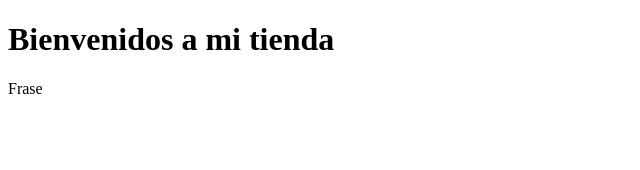
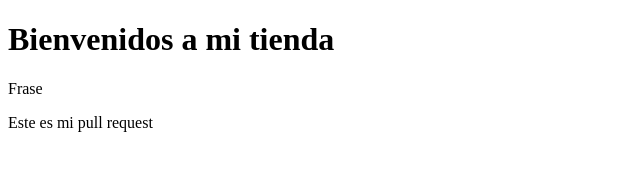
Before and after one commit to SESIOM5/FILADUROS, a plain HTML site: page index.html in a window 1280 px wide. Shown: the whole page, without its empty margins (0-640 px from the left). Drawn offline with Linux system fonts and the light colour scheme.

Commit message:
Update index.html

```diff
--- a/index.html
+++ b/index.html
@@ -8,5 +8,6 @@
 <body>
     <h1>Bienvenidos a mi tienda</h1>
     <p>Frase</p>
+    <p>Este es mi pull request</p>
 </body>
 </html>
```
